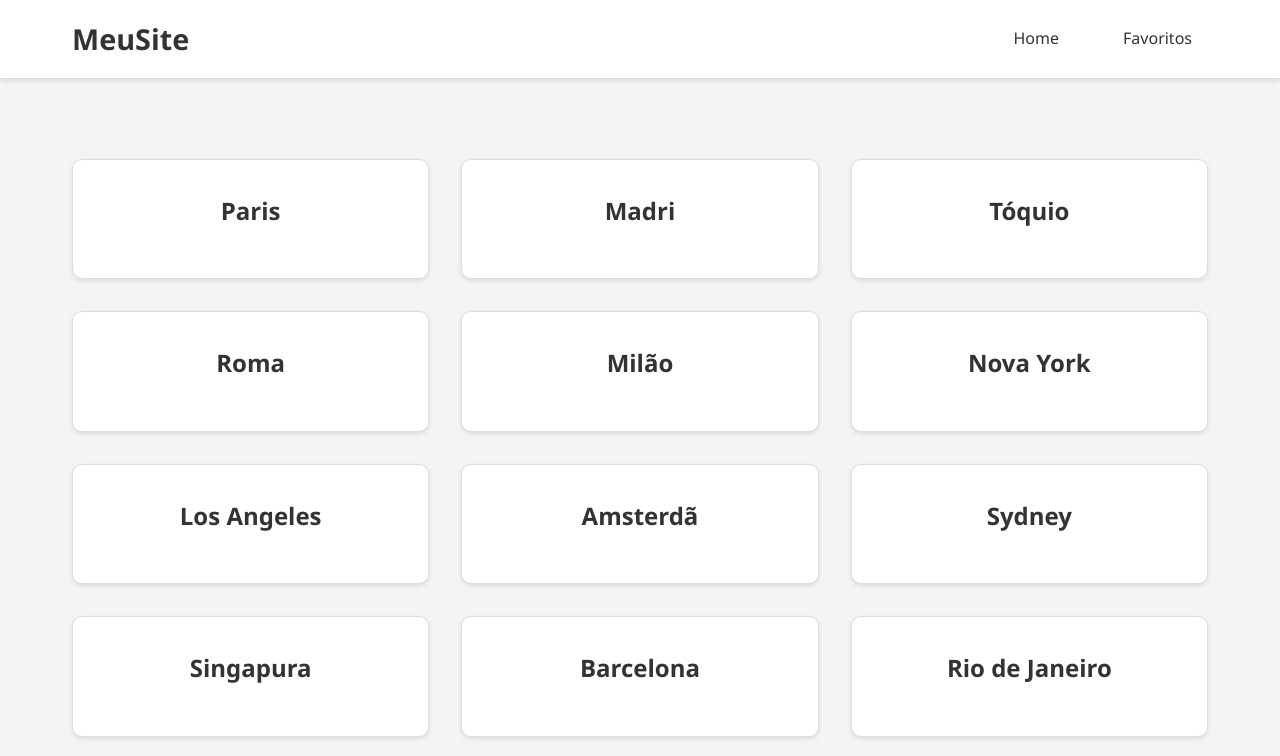
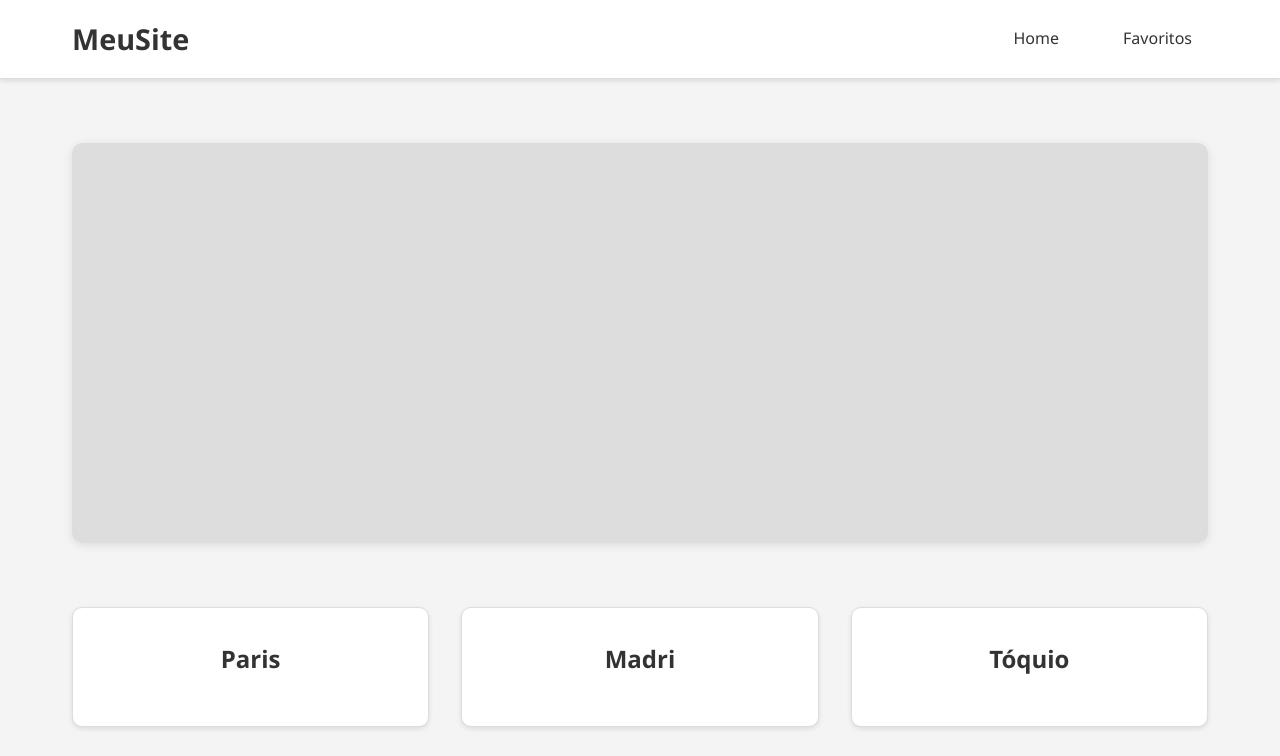
Before and after one commit to eduarda121212/TripMind, a plain HTML site: page index.html in a window 1280 px wide. Shown: the top 756 px of the page. Drawn offline with Linux system fonts and the light colour scheme.

Commit message:
style da imagem

```diff
--- a/style.css
+++ b/style.css
@@ -65,6 +65,25 @@ main {
     padding: 2rem;
 }
 
+/* Hero Image Styles */
+.hero-container {
+    position: relative;
+    margin: 2rem 0 4rem 0;
+    border-radius: 10px;
+    overflow: hidden;
+    box-shadow: 0 2px 10px rgba(0,0,0,0.1);
+}
+
+
+.hero-image {
+    width: 100%;
+    height: 400px;
+    background: #ddd;
+    display: flex;
+    align-items: center;
+    justify-content: center;
+}
+
 /* Cards Section */
 .cards-section {
     margin-top: 3rem;
```
